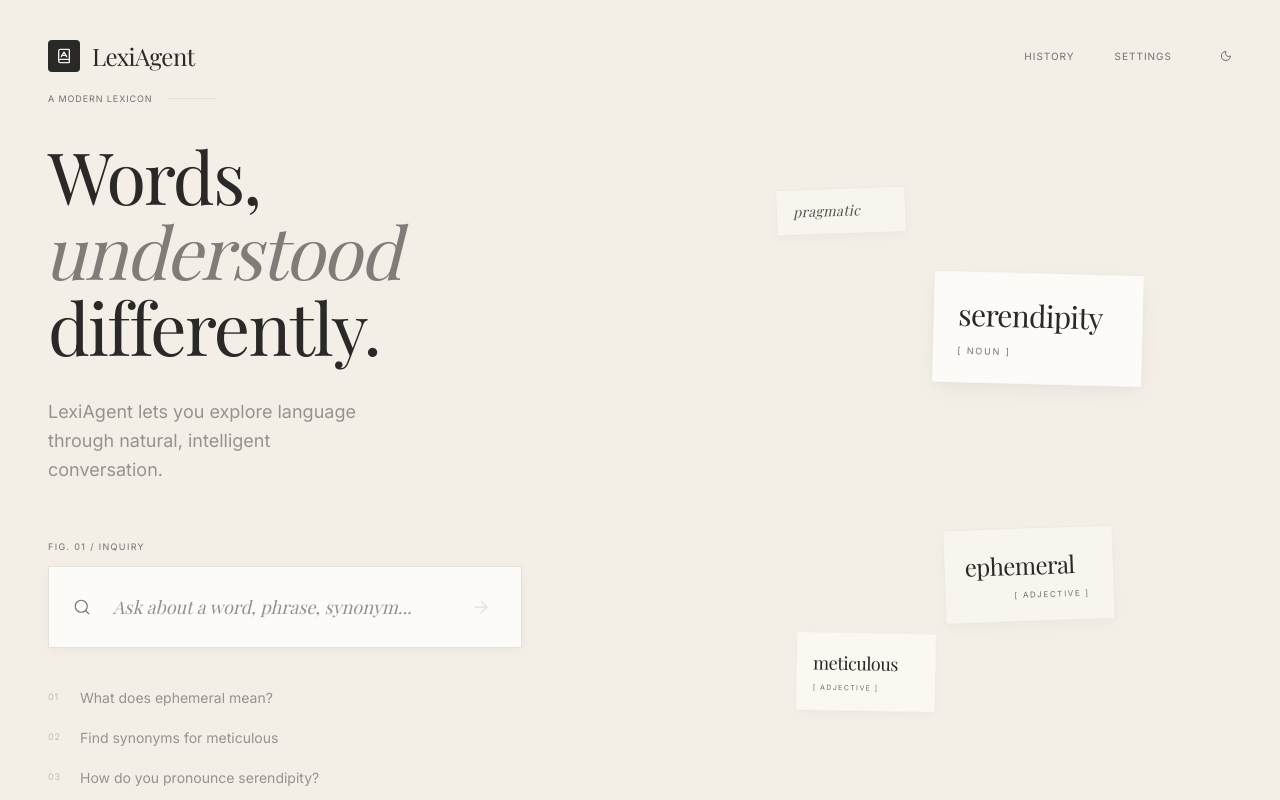
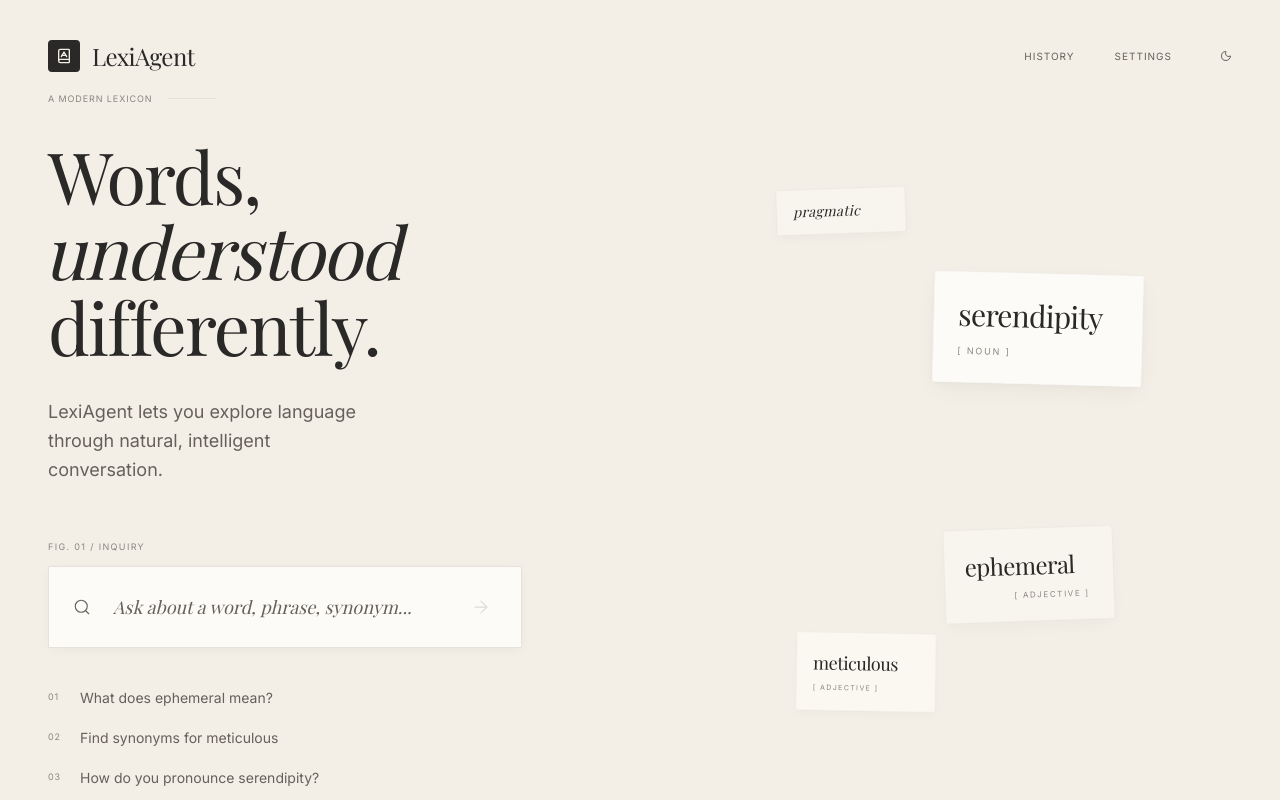
Before and after one commit to MSameer7-tech/Lexi-Agent, a React (Vite) app: page / in a window 1280 px wide. Built offline with nearby package versions, Linux system fonts and the light colour scheme; a web font is replaced by a local one.

Commit message:
style: Perform final typography contrast and readability polish pass

```diff
--- a/src/index.css
+++ b/src/index.css
@@ -43,8 +43,8 @@
     --bg-surface-tint: #F8F5EF;
 
     --fg-base: #2A2928;
-    --fg-muted: #73706D;
-    --fg-subtle: #96928E;
+    --fg-muted: #66605B;
+    --fg-subtle: #8C8680;
 
     --border-subtle: #E8E3DB;
     --border-strong: #D8D1C7;
--- a/src/pages/Home.tsx
+++ b/src/pages/Home.tsx
@@ -190,7 +190,7 @@ export const Home: React.FC = () => {
                   transition={{ duration: 0.8, delay: 0.1 }}
                   className="mb-8 flex items-center gap-4"
                 >
-                  <span className="text-[9px] uppercase tracking-widest text-muted">A Modern Lexicon</span>
+                  <span className="text-[9px] uppercase tracking-widest text-subtle">A Modern Lexicon</span>
                   <div className="w-12 h-[1px] bg-border-strong/50"></div>
                 </motion.div>
 
@@ -201,7 +201,7 @@ export const Home: React.FC = () => {
                   className="font-serif text-5xl sm:text-6xl lg:text-7xl leading-[1.05] text-foreground tracking-tight mb-8"
                 >
                   Words, <br/>
-                  <span className="italic text-muted/90 font-light -ml-1">
+                  <span className="italic text-foreground font-light -ml-1">
                     understood
                   </span> <br/>
                   differently.
@@ -211,7 +211,7 @@ export const Home: React.FC = () => {
                   initial={{ opacity: 0, y: 15 }}
                   animate={{ opacity: 1, y: 0 }}
                   transition={{ duration: 0.8, delay: 0.3 }}
-                  className="font-sans text-base md:text-lg text-subtle max-w-[340px] mb-14 leading-relaxed"
+                  className="font-sans text-base md:text-lg text-muted max-w-[340px] mb-14 leading-relaxed"
                 >
                   LexiAgent lets you explore language through natural, intelligent conversation.
                 </motion.p>
@@ -222,7 +222,7 @@ export const Home: React.FC = () => {
                   transition={{ duration: 0.8, delay: 0.4 }}
                   className="w-full max-w-xl relative"
                 >
-                  <div className="mb-3 text-[9px] uppercase tracking-[0.15em] text-muted">
+                  <div className="mb-3 text-[9px] uppercase tracking-[0.15em] text-subtle">
                     FIG. 01 / INQUIRY
                   </div>
                   <form
@@ -240,7 +240,7 @@ export const Home: React.FC = () => {
                       onFocus={() => setIsInputFocused(true)}
                       onBlur={() => setIsInputFocused(false)}
                       placeholder="Ask about a word, phrase, synonym..."
-                      className="w-full h-16 sm:h-20 pl-16 pr-16 bg-transparent text-lg text-foreground font-serif italic focus:outline-none placeholder:text-foreground/50"
+                      className="w-full h-16 sm:h-20 pl-16 pr-16 bg-transparent text-lg text-foreground font-serif italic focus:outline-none placeholder:text-muted"
                     />
                     <button
                       type="submit"
@@ -256,9 +256,9 @@ export const Home: React.FC = () => {
                       <button
                         key={prompt}
                         onClick={() => { setQuery(prompt); handleInitialSearch(prompt); }}
-                        className="text-left font-sans text-sm text-subtle hover:text-foreground transition-colors duration-300 flex items-center group w-max"
+                        className="text-left font-sans text-sm text-muted hover:text-foreground transition-colors duration-300 flex items-center group w-max"
                       >
-                        <span className="w-8 text-[9px] tracking-widest text-muted/40 group-hover:text-foreground/60 transition-colors">0{i+1}</span>
+                        <span className="w-8 text-[9px] tracking-widest text-subtle group-hover:text-muted transition-colors">0{i+1}</span>
                         <span className="transform group-hover:translate-x-[3px] transition-transform duration-300">{prompt}</span>
                       </button>
                     ))}
@@ -277,7 +277,7 @@ export const Home: React.FC = () => {
                     transition={{ opacity: { duration: 1.2, delay: 0.6 }, y: { repeat: Infinity, duration: 6, ease: "easeInOut", delay: 1 } }}
                     className="hidden sm:block absolute top-[12%] right-[25%] md:top-[8%] md:right-[55%] w-[130px] bg-[#F8F5EF] dark:bg-surface-tint px-4 py-3 border border-black/[0.04] dark:border-white/[0.02] shadow-[0_4px_12px_-2px_rgba(42,41,40,0.04)] rounded-[1px_2px_1px_1px] z-10"
                   >
-                    <p className="font-serif text-sm text-foreground/80 italic tracking-wide">pragmatic</p>
+                    <p className="font-serif text-sm text-foreground italic tracking-wide">pragmatic</p>
                   </motion.div>
 
                   {/* SERENDIPITY (Main floating card, upper-right/center-right) */}
@@ -288,7 +288,7 @@ export const Home: React.FC = () => {
                     className="absolute top-[8%] right-[5%] md:top-[22%] md:right-[15%] w-[210px] bg-[#FDFBF8] dark:bg-surface px-6 py-6 border border-black/[0.03] dark:border-white/[0.03] shadow-[0_8px_24px_-4px_rgba(42,41,40,0.05),0_2px_8px_-2px_rgba(42,41,40,0.03)] rounded-[2px_1px_2px_3px] z-20 flex flex-col"
                   >
                     <p className="font-serif text-3xl text-foreground tracking-tight">serendipity</p>
-                    <p className="font-sans text-[9px] text-muted mt-3 uppercase tracking-[0.2em]">[ noun ]</p>
+                    <p className="font-sans text-[9px] text-subtle mt-3 uppercase tracking-[0.2em]">[ noun ]</p>
                   </motion.div>
 
                   {/* EPHEMERAL (Medium card, middle/lower-right) */}
@@ -299,7 +299,7 @@ export const Home: React.FC = () => {
                     className="hidden md:flex absolute top-[55%] right-[10%] md:top-[65%] md:right-[20%] w-[170px] bg-[#F8F5EF] dark:bg-surface px-5 py-5 border border-black/[0.04] dark:border-white/[0.02] shadow-[0_6px_16px_-3px_rgba(42,41,40,0.04)] rounded-[1px_3px_2px_2px] z-10 flex-col"
                   >
                     <p className="font-serif text-2xl text-foreground tracking-tight">ephemeral</p>
-                    <p className="font-sans text-[8px] text-muted mt-2 uppercase tracking-[0.2em] self-end pr-1">[ adjective ]</p>
+                    <p className="font-sans text-[8px] text-subtle mt-2 uppercase tracking-[0.2em] self-end pr-1">[ adjective ]</p>
                   </motion.div>
 
                   {/* METICULOUS (Small card, lower-middle-right) */}
@@ -310,7 +310,7 @@ export const Home: React.FC = () => {
                     className="absolute bottom-[5%] right-[15%] md:bottom-[5%] md:right-[50%] w-[140px] bg-[#FBF8F2] dark:bg-surface-tint px-4 py-4 border border-black/[0.03] dark:border-white/[0.02] shadow-[0_4px_10px_-2px_rgba(42,41,40,0.03)] rounded-[2px_1px_3px_2px] z-10 flex flex-col"
                   >
                     <p className="font-serif text-lg text-foreground tracking-tight">meticulous</p>
-                    <p className="font-sans text-[7px] text-muted mt-1.5 uppercase tracking-[0.2em]">[ adjective ]</p>
+                    <p className="font-sans text-[7px] text-subtle mt-1.5 uppercase tracking-[0.2em]">[ adjective ]</p>
                   </motion.div>
 
                 </div>
```
